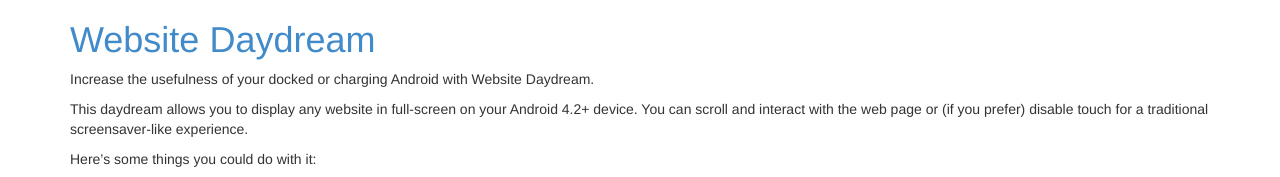
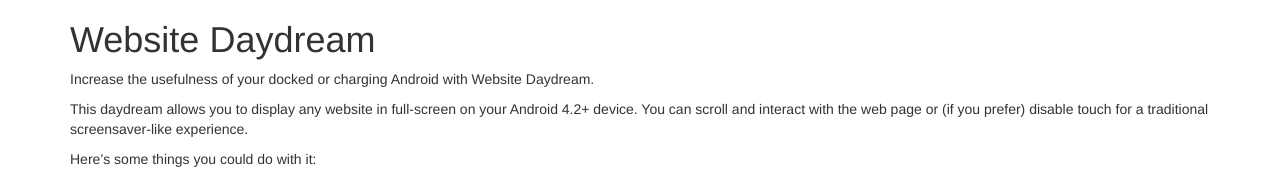
Before and after one commit to xenyz/website-daydream, a website: page index.html in a window 1280 px wide. Shown: the top 177 px of the page. Drawn offline with Linux system fonts and the light colour scheme.

Commit message:
Remove unnecessary link

```diff
--- a/index.html
+++ b/index.html
@@ -9,7 +9,7 @@
 	<body>
 		<div class="container">
 			<header>
-				<h1><a href="https://potato.codebasehq.com/projects/google-events/tickets/1863"> Website Daydream </a></h1>
+				<h1>  Website Daydream </h1>
 			</header>
 			<main>
 				<p> Increase the usefulness of your docked or charging Android with Website Daydream. </p>
```
